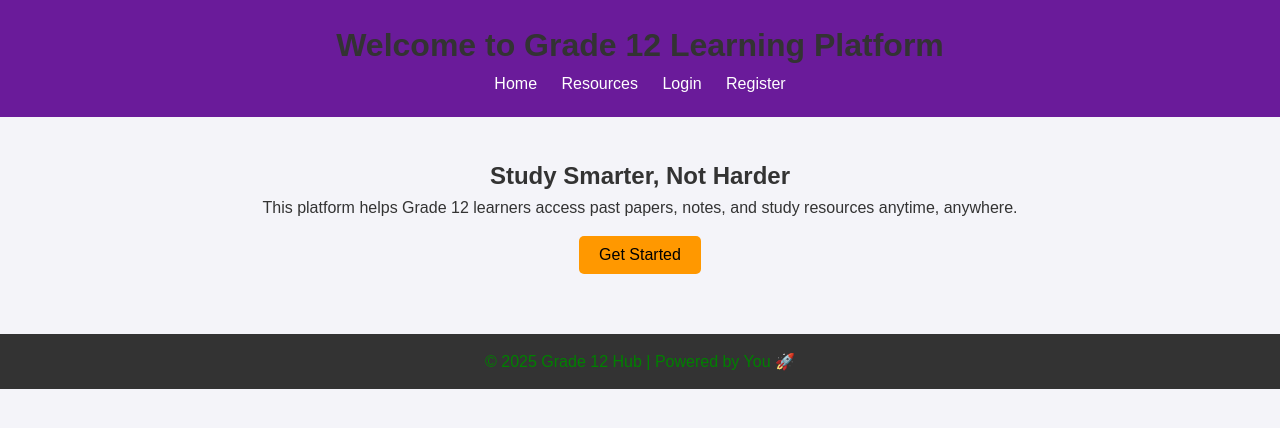
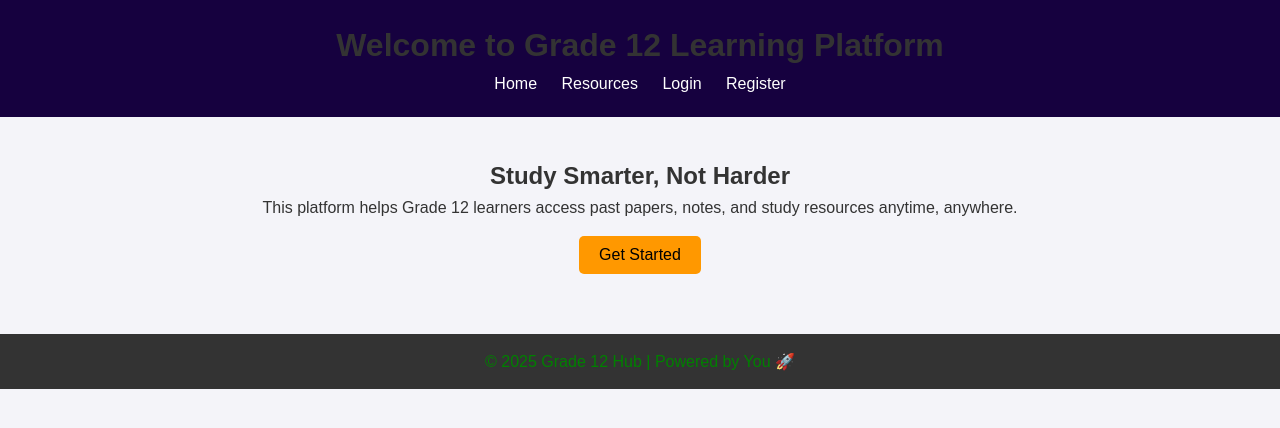
Before and after one commit to LuZaze/My-WEBSITE, a plain HTML site: page index.html in a window 1280 px wide. Drawn offline with Linux system fonts and the light colour scheme.

Commit message:
Update style.css

```diff
--- a/style.css
+++ b/style.css
@@ -13,8 +13,9 @@ body {
 }
 
 header {
-  background: #6a1b9a;
-  color:   background: #210039;
+  background: #16013f;
+  color:   background:   background: #003339;
+;
   padding: 20px;
   text-align: center;
 }
```
